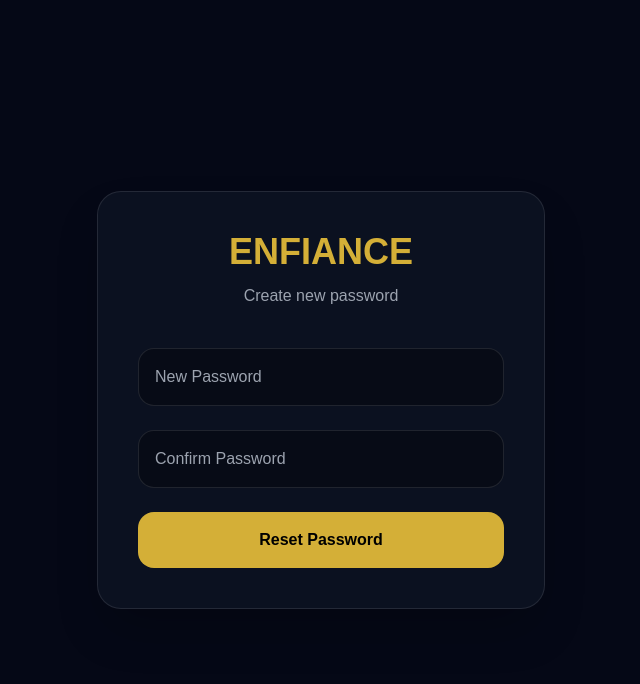
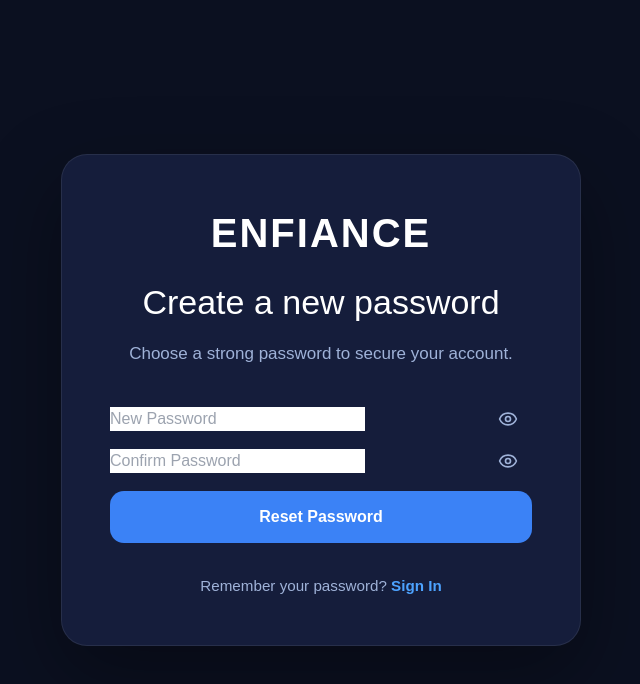
Before and after one commit to jnicius/enfiance-platform, a React app in the folder frontend/: page /reset-password/1 in a window 1280 px wide. Shown: the top 684 px of the page, without its empty margins (319-959 px from the left). Built offline with nearby package versions, Linux system fonts and the light colour scheme; the HTML template or start-up script is replaced by a standard one.

Commit message:
Improve password reset experience

```diff
--- /dev/null
+++ b/frontend/src/components/auth/PasswordInput.jsx
@@ -0,0 +1,47 @@
+import { useState } from 'react';
+import { Eye, EyeOff } from 'lucide-react';
+
+export default function PasswordInput({
+  value,
+  onChange,
+  placeholder,
+  required = false,
+}) {
+  const [showPassword, setShowPassword] =
+    useState(false);
+
+  return (
+    <div className="password-input-wrapper">
+      <input
+        className="auth-input password-input"
+        type={
+          showPassword
+            ? 'text'
+            : 'password'
+        }
+        placeholder={placeholder}
+        value={value}
+        onChange={(e) =>
+          onChange(e.target.value)
+        }
+        required={required}
+      />
+
+      <button
+        type="button"
+        className="password-toggle"
+        onClick={() =>
+          setShowPassword(
+            !showPassword
+          )
+        }
+      >
+        {showPassword ? (
+          <EyeOff size={20} />
+        ) : (
+          <Eye size={20} />
+        )}
+      </button>
+    </div>
+  );
+}
--- a/frontend/src/pages/ResetPassword.jsx
+++ b/frontend/src/pages/ResetPassword.jsx
@@ -1,19 +1,17 @@
 import { useState } from 'react';
-
 import {
   useParams,
   useNavigate,
+  Link,
 } from 'react-router-dom';
 
 import axios from 'axios';
+import AuthLayout from '../components/auth/AuthLayout';
+import PasswordInput from '../components/auth/PasswordInput';
 
 export default function ResetPassword() {
-
-  const { token } =
-    useParams();
-
-  const navigate =
-    useNavigate();
+  const { token } = useParams();
+  const navigate = useNavigate();
 
   const [password, setPassword] =
     useState('');
@@ -29,145 +27,99 @@ export default function ResetPassword() {
   const [message, setMessage] =
     useState('');
 
-  const handleReset = async (
-    e
-  ) => {
-
+  const handleReset = async (e) => {
     e.preventDefault();
-
-    // -------------------------
-    // PASSWORD MATCH
-    // -------------------------
 
     if (
       password !==
       confirmPassword
     ) {
-
       setMessage(
-        'Passwords do not match'
+        'Passwords do not match.'
       );
-
       return;
     }
 
     try {
-
       setLoading(true);
 
-      const res =
-        await axios.post(
-
+      const res = await axios.post(
         `/api/auth/reset-password/${token}`,
-
         {
           password,
         }
       );
 
-      setMessage(
-        res.data.message
-      );
+      setMessage(res.data.message);
 
       setTimeout(() => {
-
         navigate('/login');
-
       }, 2500);
 
     } catch (err) {
-
       setMessage(
-
         err?.response?.data?.message ||
-
-        'Reset failed'
+          'Reset failed.'
       );
-
     } finally {
-
       setLoading(false);
-
     }
   };
 
   return (
-
-    <div className="min-h-screen bg-[#050816] flex items-center justify-center px-6">
-
-      <div className="w-full max-w-md bg-[#0B1120] border border-white/10 rounded-3xl p-10 shadow-2xl">
-
-        <div className="text-center mb-10">
-
-          <h1 className="text-4xl font-bold text-[#D4AF37] mb-3">
-            ENFIANCE
-          </h1>
-
-          <p className="text-gray-400">
-            Create new password
-          </p>
-
-        </div>
-
+    <AuthLayout
+      title="Create a new password"
+      subtitle="Choose a strong password to secure your account."
+      footer={
+        <>
+          Remember your password?{' '}
+          <Link to="/login">
+            Sign In
+          </Link>
+        </>
+      }
+    >
       <form
+        className="auth-form-stack"
         onSubmit={handleReset}
-          className="space-y-6"
       >
-
-          <input
-            type="password"
+        <PasswordInput
           placeholder="New Password"
           value={password}
-            onChange={(e) =>
-              setPassword(
-                e.target.value
-              )
-            }
-            className="w-full bg-black/30 border border-white/10 rounded-2xl px-4 py-4 text-white outline-none focus:border-[#D4AF37]"
+          onChange={setPassword}
+          required
         />
 
-          <input
-            type="password"
+        <PasswordInput
           placeholder="Confirm Password"
           value={confirmPassword}
-            onChange={(e) =>
-              setConfirmPassword(
-                e.target.value
-              )
-            }
-            className="w-full bg-black/30 border border-white/10 rounded-2xl px-4 py-4 text-white outline-none focus:border-[#D4AF37]"
+          onChange={setConfirmPassword}
+          required
         />
 
         <button
+          className="auth-button"
           type="submit"
           disabled={loading}
-            className="w-full bg-[#D4AF37] hover:bg-[#e8c85a] text-black font-bold py-4 rounded-2xl transition"
         >
-
-            {
-              loading
+          {loading
             ? 'Resetting...'
-                : 'Reset Password'
-            }
-
+            : 'Reset Password'}
         </button>
 
-          {
-
-            message && (
-
-              <p className="text-center text-white text-sm">
-
+        {message && (
+          <p
+            style={{
+              marginTop: '18px',
+              color: '#9fb2d8',
+              textAlign: 'center',
+              lineHeight: 1.5,
+            }}
+          >
             {message}
-
           </p>
-            )
-          }
-
+        )}
       </form>
-
-      </div>
-
-    </div>
+    </AuthLayout>
   );
 }
--- a/frontend/src/styles/auth.css
+++ b/frontend/src/styles/auth.css
@@ -157,3 +157,30 @@
     gap: 18px;
     width: 100%;
 }
+
+.password-input-wrapper {
+    position: relative;
+    width: 100%;
+}
+
+.password-input {
+    padding-right: 48px;
+}
+
+.password-toggle {
+    position: absolute;
+    right: 14px;
+    top: 50%;
+    transform: translateY(-50%);
+    background: transparent;
+    border: none;
+    color: #9fb2d8;
+    cursor: pointer;
+    display: flex;
+    align-items: center;
+    justify-content: center;
+}
+
+.password-toggle:hover {
+    color: #ffffff;
+}
```
Lines whose indentation alone changed are shown as unchanged.
